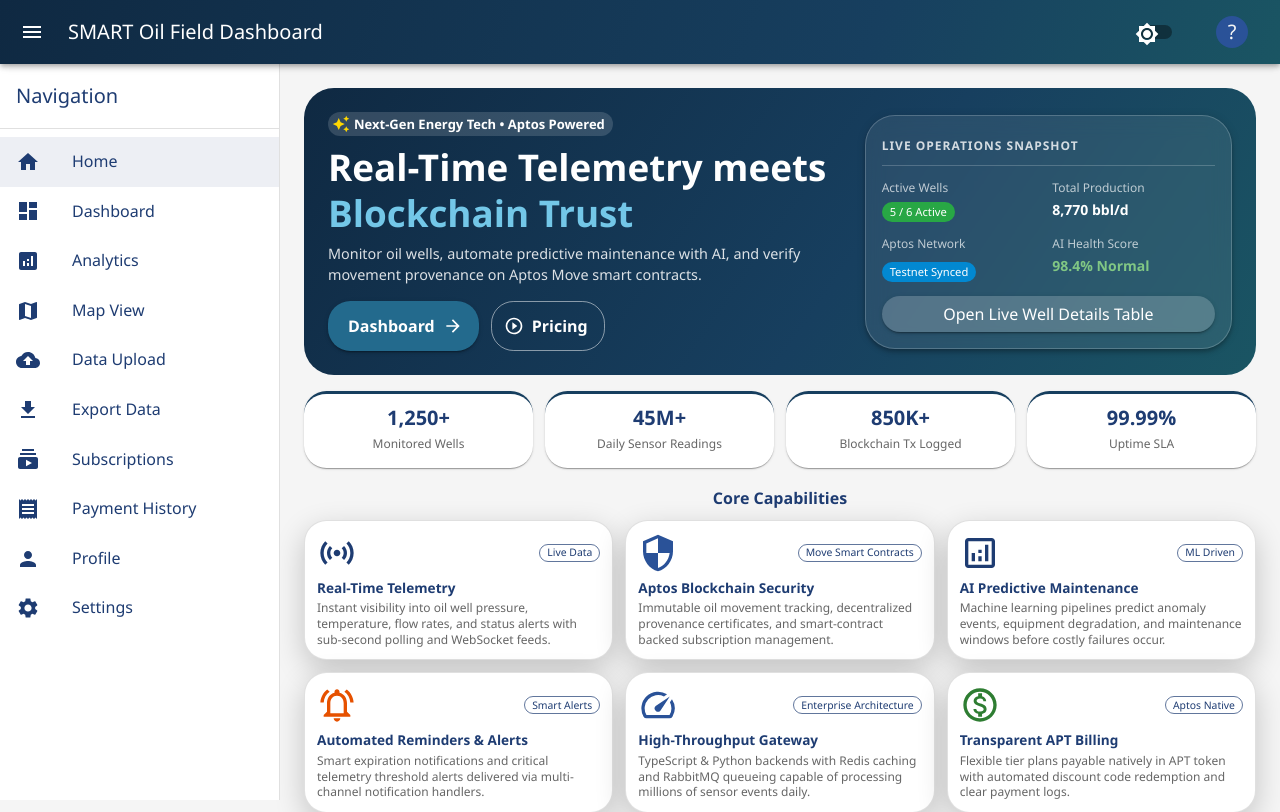
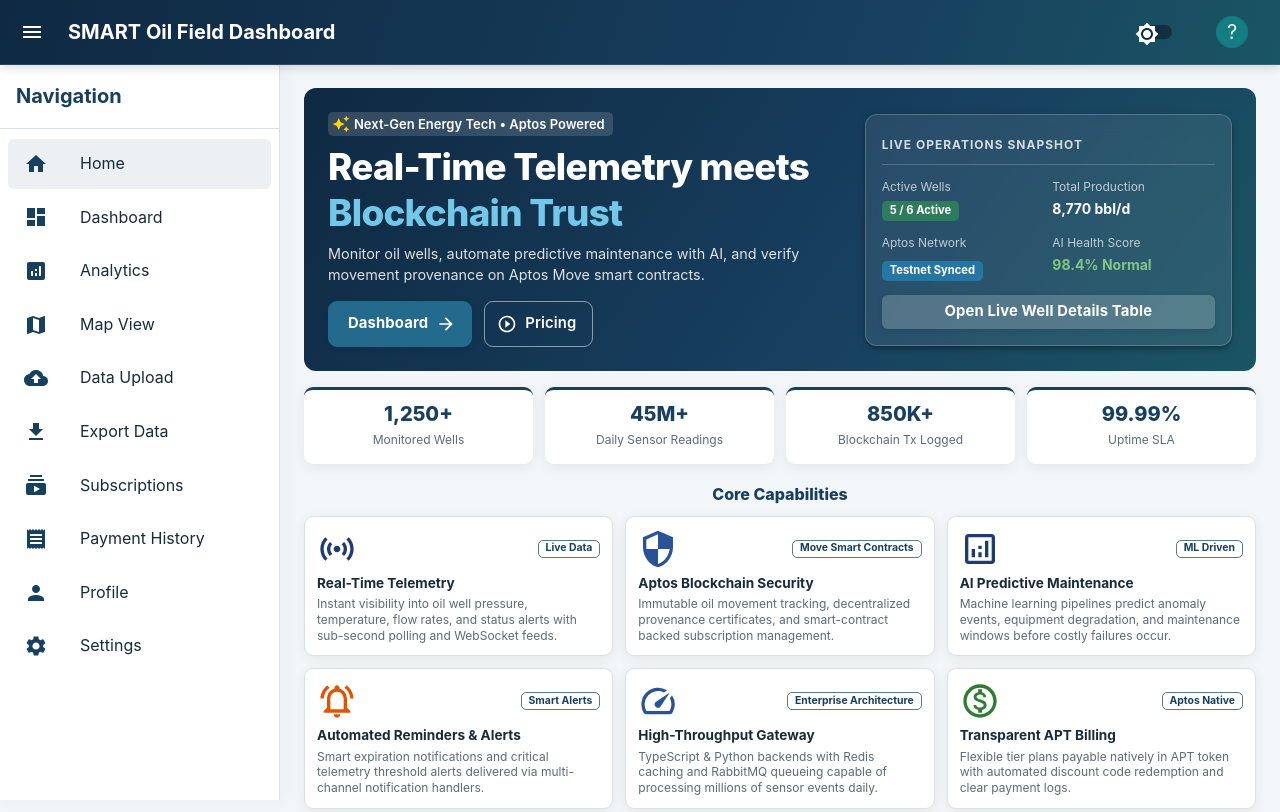
Before and after one commit to davelee001/SMART-Oil-Field, a React app in the folder src/frontend/: page / in a window 1280 px wide. Shown: the top 812 px of the page. Built offline with nearby package versions, Linux system fonts and the light colour scheme.

Commit message:
style(theme): establish sharp industrial design system

```diff
--- a/src/frontend/src/themes/theme.ts
+++ b/src/frontend/src/themes/theme.ts
@@ -1,167 +1,208 @@
-import { createTheme } from '@mui/material/styles';
+import { createTheme, ThemeOptions } from '@mui/material/styles';
+
+const typography: ThemeOptions['typography'] = {
+    fontFamily: 'Inter, "Segoe UI", Arial, sans-serif',
+    h1: {
+        fontSize: '2.5rem',
+        fontWeight: 750,
+        letterSpacing: '-0.025em',
+        marginBottom: '1rem',
+    },
+    h2: {
+        fontSize: '2rem',
+        fontWeight: 750,
+        letterSpacing: '-0.02em',
+        marginBottom: '0.75rem',
+    },
+    h3: {
+        fontSize: '1.5rem',
+        fontWeight: 700,
+        letterSpacing: '-0.015em',
+        marginBottom: '0.5rem',
+    },
+    h4: {
+        fontWeight: 750,
+        letterSpacing: '-0.02em',
+    },
+    h5: { fontWeight: 700 },
+    h6: { fontWeight: 700 },
+    body1: {
+        fontSize: '1rem',
+        lineHeight: 1.6,
+    },
+    button: {
+        fontWeight: 700,
+        letterSpacing: '0.01em',
+    },
+};
+
+const components: ThemeOptions['components'] = {
+    MuiCssBaseline: {
+        styleOverrides: {
+            body: {
+                scrollbarColor: '#8595a6 transparent',
+            },
+        },
+    },
+    MuiAppBar: {
+        styleOverrides: {
+            root: {
+                backgroundImage: 'none',
+                boxShadow: '0 2px 10px rgba(15, 39, 64, 0.18)',
+                borderBottom: '1px solid rgba(255, 255, 255, 0.12)',
+            },
+        },
+    },
+    MuiDrawer: {
+        styleOverrides: {
+            paper: ({ theme }) => ({
+                borderRight: '1px solid',
+                borderColor: theme.palette.divider,
+                boxShadow: '4px 0 16px rgba(15, 39, 64, 0.04)',
+            }),
+        },
+    },
+    MuiPaper: {
+        styleOverrides: {
+            root: {
+                backgroundImage: 'none',
+            },
+            elevation1: {
+                boxShadow: '0 3px 12px rgba(15, 39, 64, 0.08)',
+            },
+        },
+    },
+    MuiCard: {
+        styleOverrides: {
+            root: ({ theme }) => ({
+                border: '1px solid',
+                borderColor: theme.palette.divider,
+                boxShadow: '0 3px 12px rgba(15, 39, 64, 0.07)',
+                transition: 'transform 160ms ease, box-shadow 160ms ease, border-color 160ms ease',
+                '&:hover': {
+                    transform: 'translateY(-2px)',
+                    boxShadow: '0 8px 20px rgba(15, 39, 64, 0.11)',
+                },
+            }),
+        },
+    },
+    MuiButton: {
+        defaultProps: {
+            disableElevation: true,
+        },
+        styleOverrides: {
+            root: {
+                borderRadius: 6,
+                textTransform: 'none',
+                fontSize: '0.925rem',
+                padding: '9px 18px',
+            },
+            contained: {
+                boxShadow: '0 2px 5px rgba(15, 39, 64, 0.16)',
+                '&:hover': {
+                    boxShadow: '0 4px 10px rgba(15, 39, 64, 0.22)',
+                },
+            },
+        },
+    },
+    MuiChip: {
+        styleOverrides: {
+            root: {
+                borderRadius: 5,
+                fontWeight: 650,
+            },
+        },
+    },
+    MuiAccordion: {
+        styleOverrides: {
+            root: {
+                borderRadius: '6px !important',
+                boxShadow: 'none',
+                '&:before': { display: 'none' },
+            },
+        },
+    },
+    MuiOutlinedInput: {
+        styleOverrides: {
+            root: {
+                borderRadius: 6,
+            },
+        },
+    },
+    MuiListItemButton: {
+        styleOverrides: {
+            root: {
+                borderRadius: 6,
+                margin: '2px 8px',
+            },
+        },
+    },
+};
 
 export const lightTheme = createTheme({
     palette: {
         mode: 'light',
         primary: {
-            main: '#1e3c72',
-            light: '#4a6ba0',
-            dark: '#152a4e',
+            main: '#173F5F',
+            light: '#356B8F',
+            dark: '#0F2942',
             contrastText: '#ffffff',
         },
         secondary: {
-            main: '#2a5298',
-            light: '#5674b8',
-            dark: '#1c3969',
+            main: '#147D82',
+            light: '#45A3A6',
+            dark: '#0C5A5E',
             contrastText: '#ffffff',
         },
         background: {
-            default: '#f5f5f5',
-            paper: '#ffffff',
+            default: '#F3F6F8',
+            paper: '#FFFFFF',
         },
         text: {
-            primary: '#1e3c72',
-            secondary: '#666666',
+            primary: '#172B3A',
+            secondary: '#5B6B78',
         },
-        success: {
-            main: '#28a745',
-        },
-        error: {
-            main: '#dc3545',
-        },
-        warning: {
-            main: '#ffc107',
-        },
+        divider: '#D8E1E8',
+        success: { main: '#2D7D5C' },
+        error: { main: '#C5414B' },
+        warning: { main: '#B7791F' },
+        info: { main: '#2676A5' },
     },
-    typography: {
-        fontFamily: '"Segoe UI", Tahoma, Geneva, Verdana, sans-serif',
-        h1: {
-            fontSize: '2.5rem',
-            fontWeight: 600,
-            marginBottom: '1rem',
-        },
-        h2: {
-            fontSize: '2rem',
-            fontWeight: 600,
-            marginBottom: '0.75rem',
-        },
-        h3: {
-            fontSize: '1.5rem',
-            fontWeight: 600,
-            marginBottom: '0.5rem',
-        },
-        body1: {
-            fontSize: '1rem',
-            lineHeight: 1.6,
-        },
-    },
-    shape: {
-        borderRadius: 15,
-    },
-    components: {
-        MuiCard: {
-            styleOverrides: {
-                root: {
-                    boxShadow: '0 10px 30px rgba(0, 0, 0, 0.2)',
-                    transition: 'transform 0.3s ease',
-                    '&:hover': {
-                        transform: 'translateY(-5px)',
-                    },
-                },
-            },
-        },
-        MuiButton: {
-            styleOverrides: {
-                root: {
-                    borderRadius: 25,
-                    textTransform: 'none',
-                    fontSize: '1rem',
-                    padding: '10px 20px',
-                },
-            },
-        },
-    },
+    typography,
+    shape: { borderRadius: 6 },
+    components,
 });
 
 export const darkTheme = createTheme({
     palette: {
         mode: 'dark',
         primary: {
-            main: '#4a6ba0',
-            light: '#7291c7',
-            dark: '#2e4470',
-            contrastText: '#ffffff',
+            main: '#70A7CC',
+            light: '#9AC5E1',
+            dark: '#3C7399',
+            contrastText: '#0B1D2B',
         },
         secondary: {
-            main: '#5674b8',
-            light: '#839bd3',
-            dark: '#3a4f7f',
-            contrastText: '#ffffff',
+            main: '#55B5B8',
+            light: '#83CFD1',
+            dark: '#287F83',
+            contrastText: '#071C1D',
         },
         background: {
-            default: '#121212',
-            paper: '#1e1e1e',
+            default: '#0D1821',
+            paper: '#142531',
         },
         text: {
-            primary: '#ffffff',
-            secondary: '#b3b3b3',
+            primary: '#EEF4F7',
+            secondary: '#AABAC5',
         },
-        success: {
-            main: '#4caf50',
-        },
-        error: {
-            main: '#f44336',
-        },
-        warning: {
-            main: '#ff9800',
-        },
+        divider: '#2B414F',
+        success: { main: '#58A77F' },
+        error: { main: '#E07178' },
+        warning: { main: '#D5A44D' },
+        info: { main: '#63A9D1' },
     },
-    typography: {
-        fontFamily: '"Segoe UI", Tahoma, Geneva, Verdana, sans-serif',
-        h1: {
-            fontSize: '2.5rem',
-            fontWeight: 600,
-            marginBottom: '1rem',
-        },
-        h2: {
-            fontSize: '2rem',
-            fontWeight: 600,
-            marginBottom: '0.75rem',
-        },
-        h3: {
-            fontSize: '1.5rem',
-            fontWeight: 600,
-            marginBottom: '0.5rem',
-        },
-        body1: {
-            fontSize: '1rem',
-            lineHeight: 1.6,
-        },
-    },
-    shape: {
-        borderRadius: 15,
-    },
-    components: {
-        MuiCard: {
-            styleOverrides: {
-                root: {
-                    boxShadow: '0 10px 30px rgba(0, 0, 0, 0.3)',
-                    transition: 'transform 0.3s ease',
-                    '&:hover': {
-                        transform: 'translateY(-5px)',
-                    },
-                },
-            },
-        },
-        MuiButton: {
-            styleOverrides: {
-                root: {
-                    borderRadius: 25,
-                    textTransform: 'none',
-                    fontSize: '1rem',
-                    padding: '10px 20px',
-                },
-            },
-        },
-    },
+    typography,
+    shape: { borderRadius: 6 },
+    components,
 });
```
